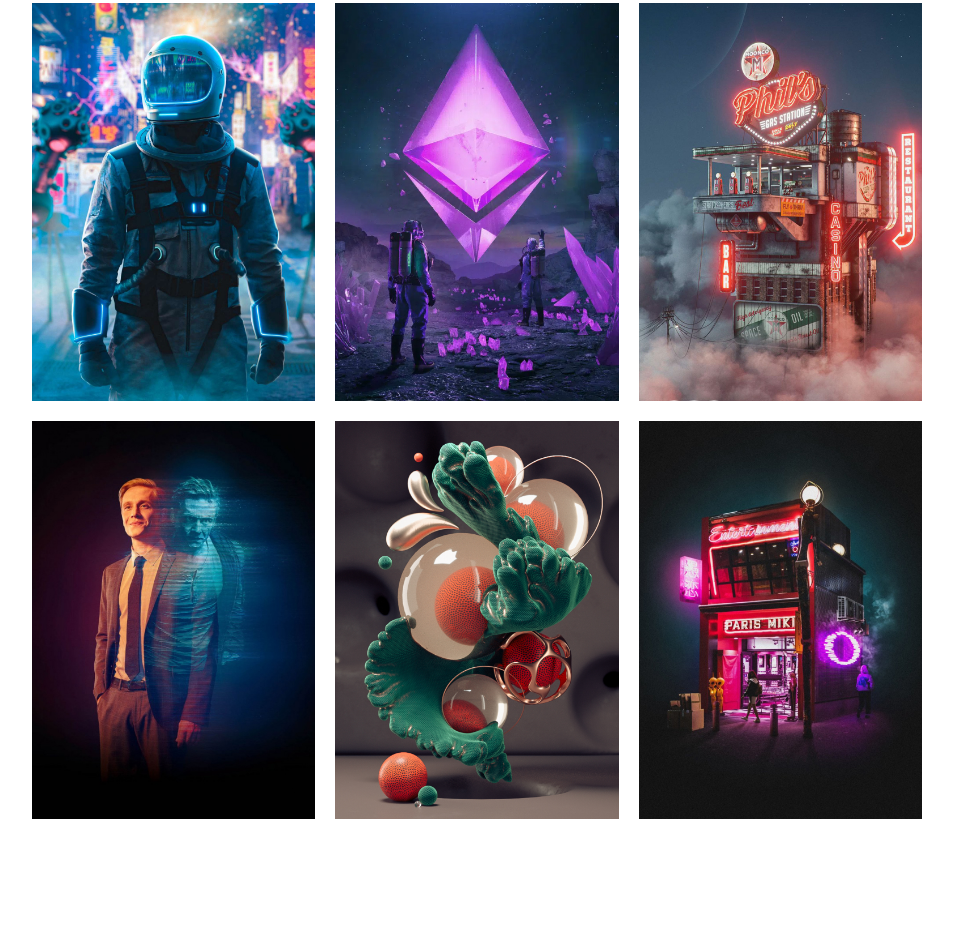
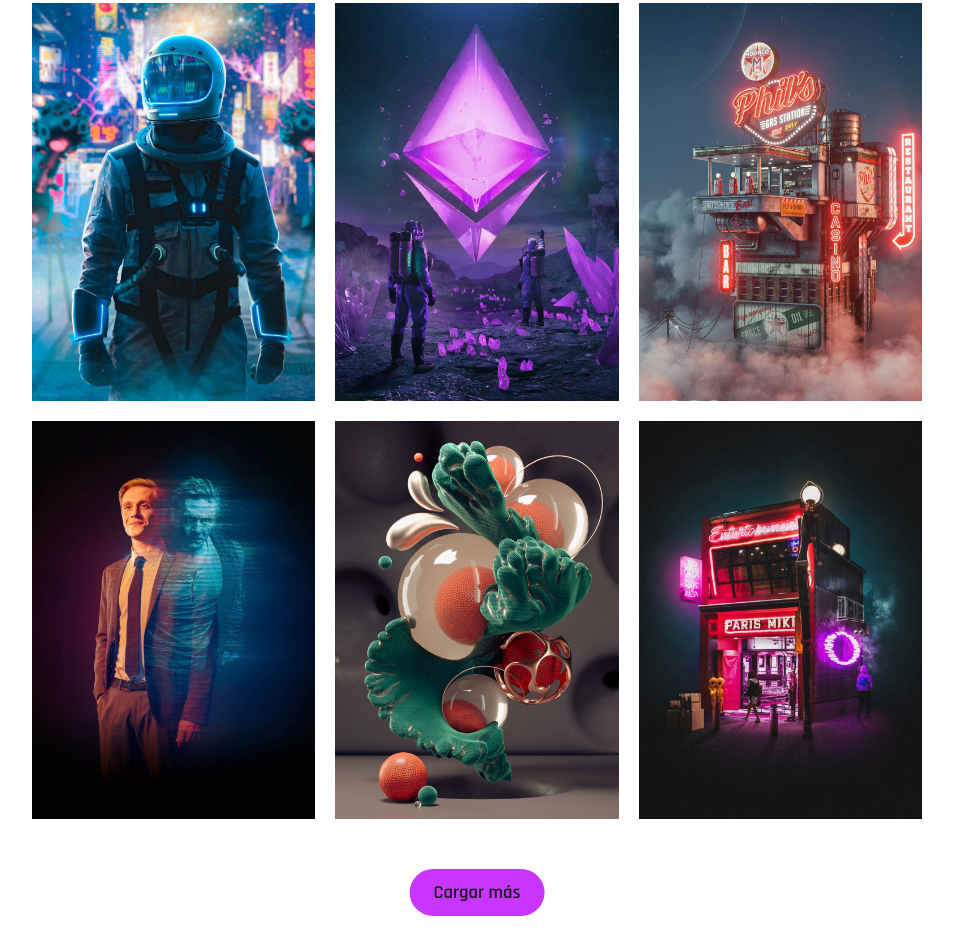
Before and after one commit to juanrob10/page, a plain HTML site: page index.html in a window 1280 px wide. Shown: the part 1330-2271 px from the top of the page, without its empty margins (163-1116 px from the left). Before the commit the page ends 2223 px from the top, so only its background shows below. Drawn offline with nearby package versions, Linux system fonts and the light colour scheme; files whose address does not match are found by name; a web font is replaced by a local one.

Commit message:
gallery load button added

```diff
--- a/css/gallery.css
+++ b/css/gallery.css
@@ -1,8 +1,6 @@
 
 .gallery__title__container  .section__title-center {
   position: relative;
-
-
 }
 
 .gallery__title__container  .section__title-center::after {
@@ -19,8 +17,20 @@
 
 }
 
+.load_container {
+  position: relative;
+  width: 100%;
+  min-height: 3rem;
+}
 
+.load_container .button_load{
+  position:absolute;
+  top:0;
+  left: 50%;
+  transform: translateX(-50%);
+  cursor: pointer;
 
+}
 
 .nft-grid {
     width: 100%;
--- a/index.html
+++ b/index.html
@@ -243,7 +243,10 @@
                     </div>
                   </div>
                 </div>
-              </div>
+            </div>
+            <div class="load_container">
+              <a class="button button_load">Cargar más</a>
+            </div>
 
          </section>
 
```
